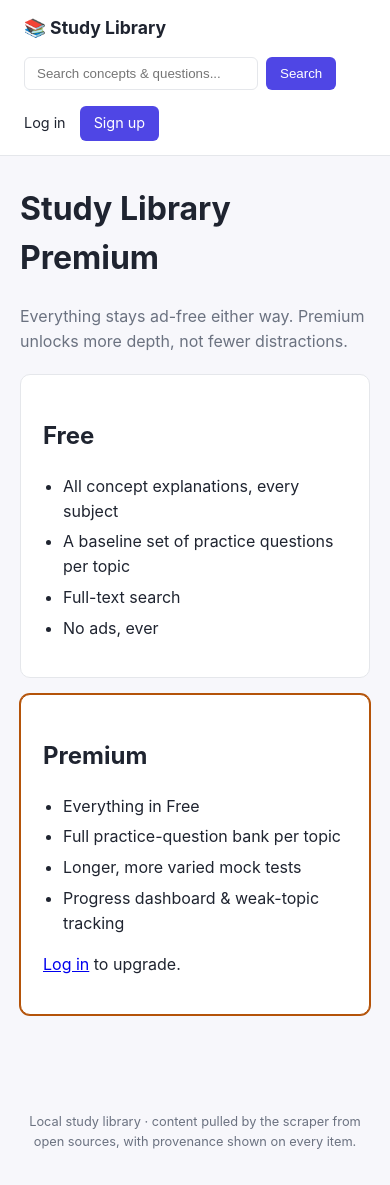
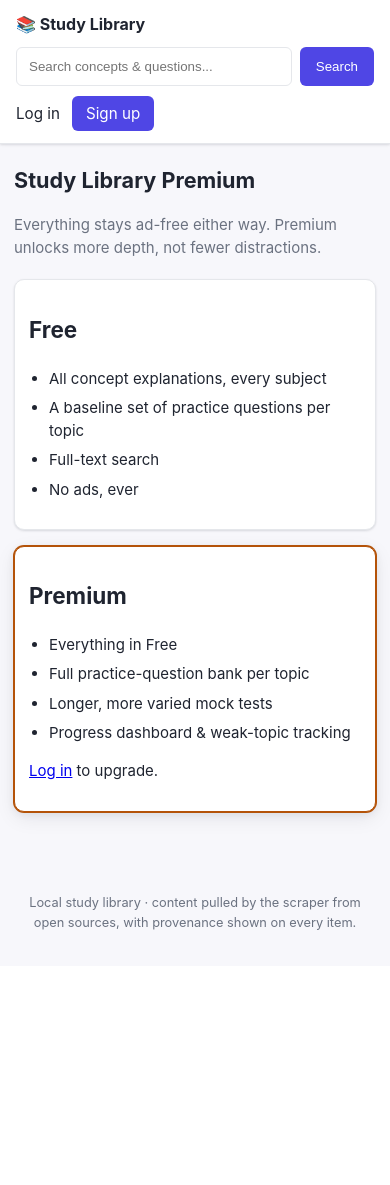
Before and after one commit to Thavanesh-G-B/Website, a Flask app: page /upgrade in a window 390 px wide. After the commit the page ends 930 px from the top, so only its background shows below. Run offline with Flask 3, Linux system fonts and the light colour scheme.

Commit message:
Visual polish + mobile-responsive layout
- static/style.css: shadow/transition design tokens, upgraded cards
  (subject-card, content-item, topic-list li, plan-card, auth-card,
  score-banner, test-question) from flat borders to elevated cards
  with hover states; button/link hover transitions;
  :focus-visible outlines for accessibility.
- New @media (max-width: 768px/640px/480px) breakpoints: header/nav/
  search stack and go full-width, subject/plan grids collapse to one
  column, topic-list items stack, score-banner stacks vertically,
  larger tap targets (buttons, options, list items) on phones.
- Per-subject emoji icons (config.py SUBJECT_ICONS, exposed via
  app.py's inject_globals subject_icon() helper) on the homepage and
  subject page, plus a small stat/tagline row on the homepage.

Verified with Playwright screenshots (desktop 1280px + phone 375px)
across home, subject, topic (incl. premium-locked card), register,
login, upgrade, practice-test form, and a real completed mock-test
result page (score-banner stacking, grading still correct at 100%).
No horizontal overflow, nav/search collapse cleanly, cards read as
intended at both widths. Full test suite (17/17) still passes --
no Python logic changed, CSS/template/config only.

Co-Authored-By: Claude Sonnet 5 <noreply@anthropic.com>
Claude-Session: https://claude.ai/code/session_01318zEAwGuZ5BCywMxy1Xi2

```diff
--- a/app.py
+++ b/app.py
@@ -33,8 +33,10 @@ import quiz
 from config import (
     CLASS_LEVELS,
     Config,
+    DEFAULT_SUBJECT_ICON,
     MOCK_TEST_LENGTH,
     MOCK_TEST_MIN_QUESTIONS,
+    SUBJECT_ICONS,
     SUBJECTS,
     WEAK_TOPIC_ACCURACY_THRESHOLD,
 )
@@ -335,7 +337,12 @@ def create_app(test_config: dict | None = None):
 
     @app.context_processor
     def inject_globals():
-        return {"all_subjects": SUBJECTS, "class_levels": CLASS_LEVELS, "mock_test_length": MOCK_TEST_LENGTH}
+        return {
+            "all_subjects": SUBJECTS,
+            "class_levels": CLASS_LEVELS,
+            "mock_test_length": MOCK_TEST_LENGTH,
+            "subject_icon": lambda name: SUBJECT_ICONS.get(name, DEFAULT_SUBJECT_ICON),
+        }
 
     return app
 
--- a/static/style.css
+++ b/static/style.css
@@ -14,6 +14,9 @@
   --success-soft: #ecfdf5;
   --danger: #dc2626;
   --danger-soft: #fef2f2;
+  --shadow-sm: 0 1px 2px rgba(16, 24, 40, 0.06), 0 1px 3px rgba(16, 24, 40, 0.08);
+  --shadow-md: 0 2px 8px rgba(16, 24, 40, 0.07), 0 6px 20px rgba(16, 24, 40, 0.08);
+  --transition: 160ms ease;
 }
 
 * { box-sizing: border-box; }
@@ -40,10 +43,16 @@ body {
   padding: 14px 24px;
   background: var(--panel);
   border-bottom: 1px solid var(--border);
+  box-shadow: var(--shadow-sm);
   position: sticky;
   top: 0;
   z-index: 10;
   flex-wrap: wrap;
+}
+
+a:focus-visible, button:focus-visible, input:focus-visible, select:focus-visible {
+  outline: 2px solid var(--accent);
+  outline-offset: 2px;
 }
 
 .brand {
@@ -250,8 +283,9 @@ code { background: #eef0f3; padding: 1px 5px; border-radius: 4px; }
 }
 .plan-card {
   background: var(--panel); border: 1px solid var(--border); border-radius: 10px; padding: 22px;
+  box-shadow: var(--shadow-sm);
 }
-.plan-card.featured { border-color: var(--premium); box-shadow: 0 0 0 1px var(--premium); }
+.plan-card.featured { border-color: var(--premium); box-shadow: 0 0 0 1px var(--premium), var(--shadow-md); }
 .plan-card ul { padding-left: 20px; margin: 14px 0; }
 .plan-card li { margin-bottom: 6px; }
 .premium-active { color: var(--success); font-weight: 600; }
@@ -297,3 +334,62 @@ code { background: #eef0f3; padding: 1px 5px; border-radius: 4px; }
 
 .options li.option-correct { color: var(--success); font-weight: 600; }
 .options li.option-your-pick { color: var(--danger); font-weight: 600; }
+
+/* ================== responsive ================== */
+
+@media (max-width: 768px) {
+  .container { padding: 20px 16px 56px; }
+  .site-header { padding: 12px 16px; }
+  h1 { font-size: 1.55rem; }
+  .subject-grid { grid-template-columns: repeat(auto-fill, minmax(200px, 1fr)); }
+}
+
+@media (max-width: 640px) {
+  .site-header {
+    flex-direction: column;
+    align-items: stretch;
+    gap: 10px;
+  }
+  .search-form { width: 100%; }
+  .search-form input[type="search"] { flex: 1; width: auto; max-width: none; }
+  .account-nav { flex-wrap: wrap; row-gap: 8px; }
+
+  .subject-grid { grid-template-columns: 1fr; }
+  .plan-grid { grid-template-columns: 1fr; }
+
+  .topic-list li { flex-direction: column; align-items: flex-start; gap: 4px; }
+  .topic-list .count { align-self: flex-start; }
+
+  .score-banner { flex-direction: column; align-items: flex-start; gap: 2px; }
+
+  .type-filter { align-items: flex-start; }
+  .quiz-cta { margin-left: 0; width: 100%; }
+
+  .test-form { max-width: none; }
+}
+
+@media (max-width: 480px) {
+  body { font-size: 15px; }
+  .container { padding: 16px 14px 48px; }
+  h1 { font-size: 1.35rem; }
+
+  .brand { font-size: 1rem; }
+  .search-form input[type="search"] { padding: 10px 12px; }
+  .search-form button { padding: 10px 14px; }
+
+  .subject-card, .content-item, .plan-card, .test-question {
+    padding: 14px;
+  }
+  .auth-card { width: auto; margin: 20px 12px; padding: 20px; }
+
+  /* larger tap targets throughout on phones */
+  .class-link { padding: 11px 12px; }
+  .topic-list li { padding: 14px; }
+  .option-label { padding: 12px 10px; }
+  .auth-card button, .test-form > button, .plan-card button, .search-form button {
+    padding: 12px 16px;
+  }
+  .account-nav { font-size: 0.95rem; column-gap: 12px; }
+
+  .score-number { font-size: 1.8rem; }
+}
--- a/templates/index.html
+++ b/templates/index.html
@@ -3,6 +3,7 @@
 {% block content %}
   <h1>Class 11 &amp; 12 Study Library</h1>
   <p class="muted">Pick a subject and class to browse concepts and practice questions.</p>
+  <p class="stat-row">{{ subjects|length }} subject{{ 's' if subjects|length != 1 }} &middot; Class 11 &amp; 12 &middot; 100% ad-free</p>
 
   {% if not subjects %}
     <div class="empty-state">
@@ -13,7 +14,7 @@
   <div class="subject-grid">
     {% for subject in subjects %}
       <div class="subject-card">
-        <h2>{{ subject.name }}</h2>
+        <h2><span class="subject-icon">{{ subject_icon(subject.name) }}</span>{{ subject.name }}</h2>
         <div class="class-links">
           {% for class_level in class_levels %}
             <a class="class-link" href="{{ url_for('subject_view', slug=subject.slug, class_level=class_level) }}">
--- a/templates/subject.html
+++ b/templates/subject.html
@@ -2,7 +2,7 @@
 {% block title %}{{ subject.name }} - Class {{ class_level }}{% endblock %}
 {% block content %}
   <nav class="breadcrumb"><a href="{{ url_for('index') }}">Home</a> / {{ subject.name }} / Class {{ class_level }}</nav>
-  <h1>{{ subject.name }} &middot; Class {{ class_level }}</h1>
+  <h1><span class="subject-icon">{{ subject_icon(subject.name) }}</span>{{ subject.name }} &middot; Class {{ class_level }}</h1>
 
   {% if not topics %}
     <div class="empty-state">
```
Also changed, not shown: other parts of static/style.css (+33 -6 lines), config.py (+12 -0 lines).
